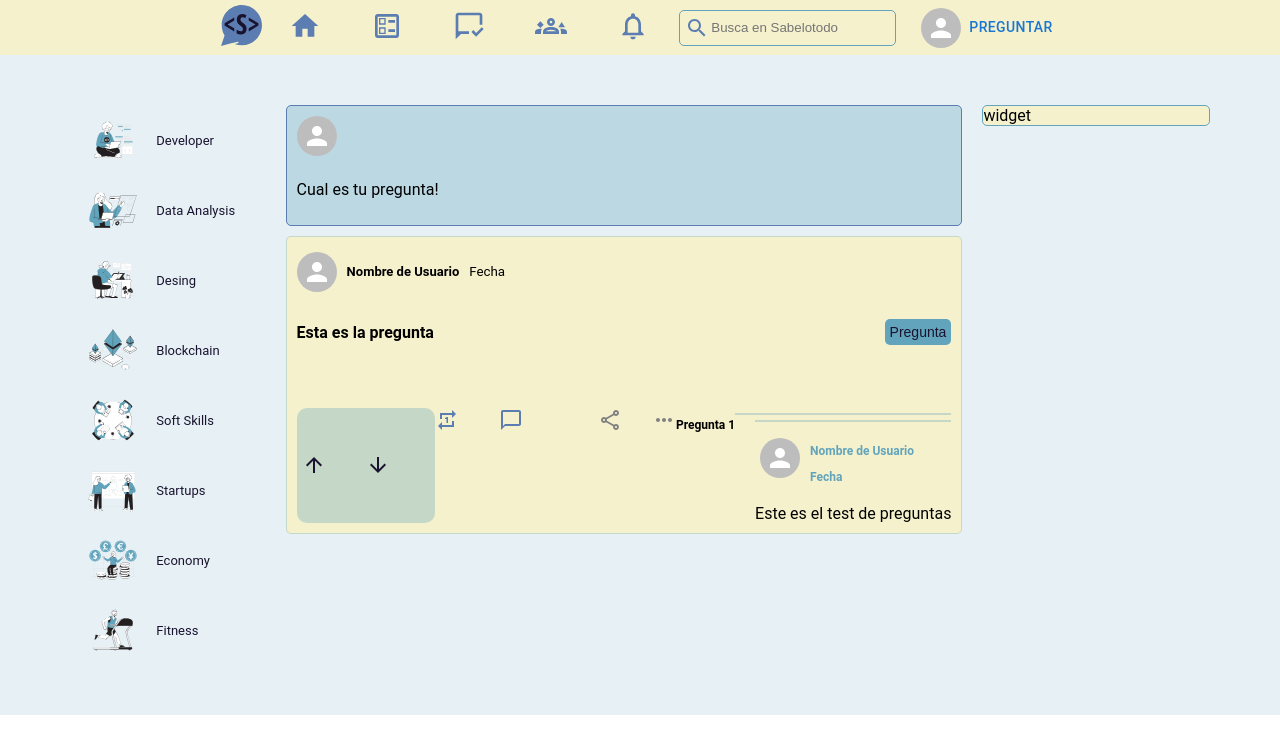
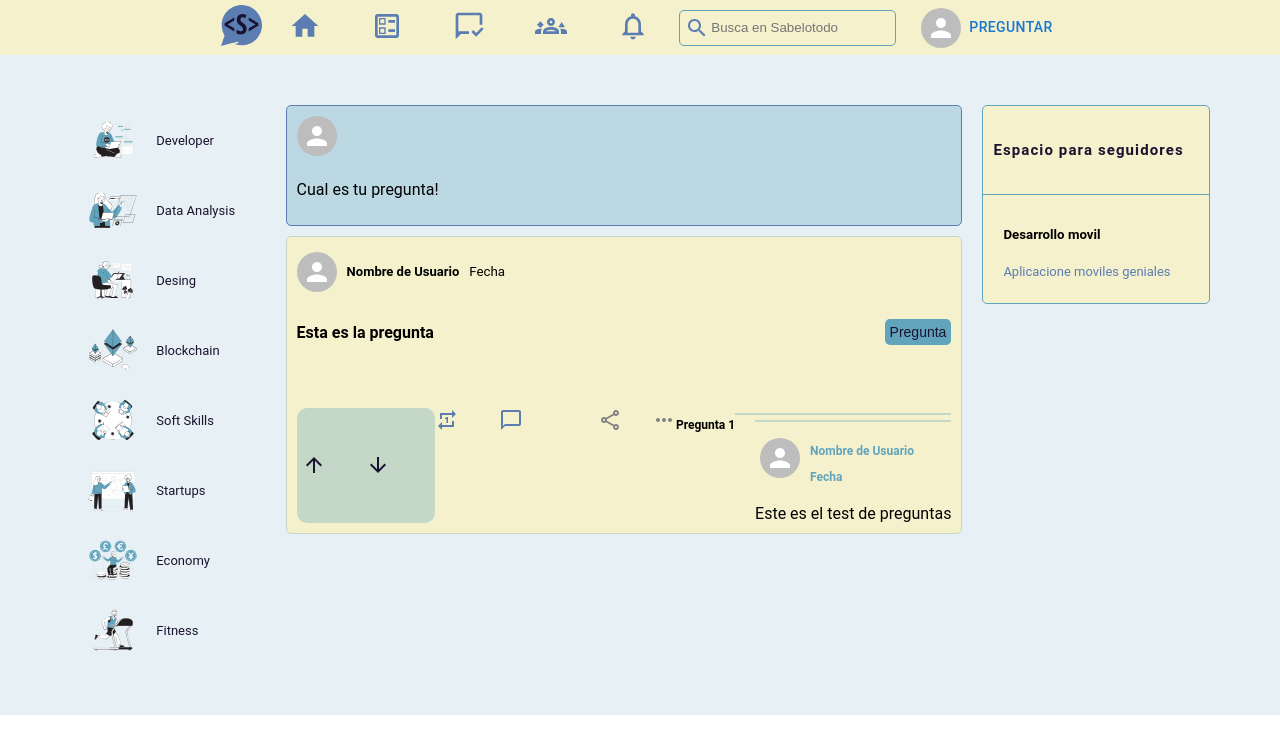
Before and after one commit to TeamC3G7UTP/SabeloTodo, a React (Create React App) app: page / in a window 1280 px wide. Shown: the top 754 px of the page. Built offline with nearby package versions, Linux system fonts and the light colour scheme.

Commit message:
Add: folder login, import conponents MC

```diff
--- a/src/components/content/widgetContent.css
+++ b/src/components/content/widgetContent.css
@@ -23,6 +23,6 @@
 }
 
 .widget__contentTitle > p {
-  color: #f5f1cd;
+  color: #5B7DB1;
   font-size: small;
 }
--- a/src/components/content/widgetContent.js
+++ b/src/components/content/widgetContent.js
@@ -1,11 +1,21 @@
 import React from 'react'
 import "./WidgetContent.css"
+
 function WidgetContent() {
   return (
-    <div>
+    <div className='widget__contents '>
+      <div className='widget__content '>
 
+        <img src='' alt=''></img>
+
+        <div className='widget__contentTitle '>
+          <h5>Desarrollo movil</h5>
+          <p>Aplicacione moviles geniales</p>
+        </div>
+
+      </div>
     </div>
-  )
+  );
 }
 
 export default WidgetContent
--- a/src/components/index.js
+++ b/src/components/index.js
@@ -7,4 +7,5 @@ export {default as SidebarOptions} from "./options/SidebarOptions";
 export {default as Post} from "./post/Post";
 export {default as Sabelotodo} from "./sabelotodo/Sabelotodo";
 export {default as Sidebar} from "./sidebar/Sidebar";
-export {default as Widget} from "./widget/widget";
+export {default as Widget} from "./widget/Widget";
+export {default as Login} from "./auth/Login";
--- a/src/components/widget/widget.js
+++ b/src/components/widget/widget.js
@@ -1,10 +1,17 @@
 import React from 'react'
-import "./widget.css"
+import { WidgetContent } from '../index'
+import "./Widget.css"
 
 function Widget() {
   return (
     <div className='widget'>
-      widget
+
+      <div className='widget__header'>
+        <h5>Espacio para seguidores</h5>
+      </div>
+      <div className='widget__contents'>
+        <WidgetContent />
+      </div>
     </div>
   )
 }
--- a/src/index.js
+++ b/src/index.js
@@ -2,7 +2,11 @@ import React from 'react';
 import ReactDOM from 'react-dom/client';
 import './index.css';
 import App from './App';
+
 import reportWebVitals from './reportWebVitals';
+//import TimeAgo from 'javascript-time-ago';
+//import es from "javascript-time-ago/locale/es-CO.json"
+//import { Provider } from 'react';
 
 const root = ReactDOM.createRoot(document.getElementById('root'));
 root.render(
```
Also changed, not shown: src/components/auth/Login.css (added), src/components/auth/Login.js (added).
